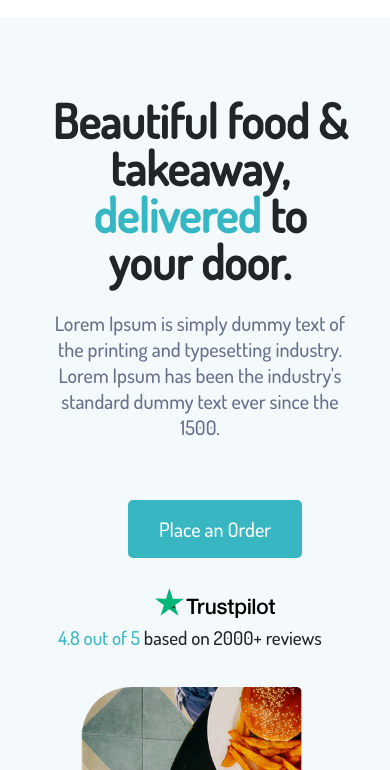
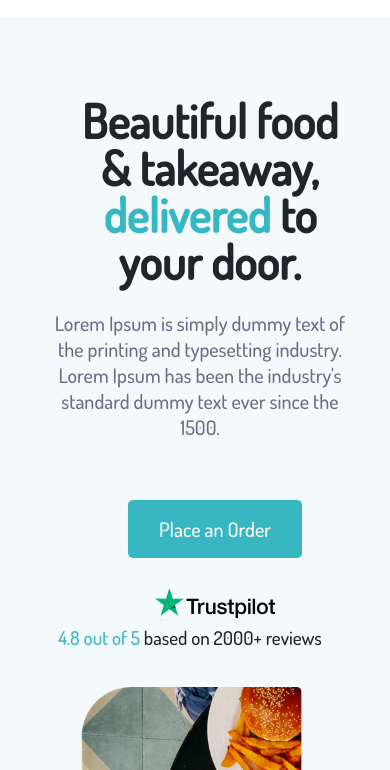
Before and after one commit to gulcin46/food, a plain HTML site: page index.html in a window 390 px wide. Shown: the part 74-844 px from the top of the page. Drawn offline with nearby package versions, Linux system fonts and the light colour scheme.

Commit message:
beautiful

```diff
--- a/_beautiful.sass
+++ b/_beautiful.sass
@@ -39,6 +39,12 @@
                 margin: 25px 30px 50px 0
         .imgbox
             margin-left: 50px
+    @media screen and ( max-width: 767px)
+        .box
+
+            h1
+                margin-left: 20px
+                font-size: 45px
     @media screen and ( max-width: 476px)
         .box
             width: 850px
```
Also changed, not shown: style.css, 1 other file.
